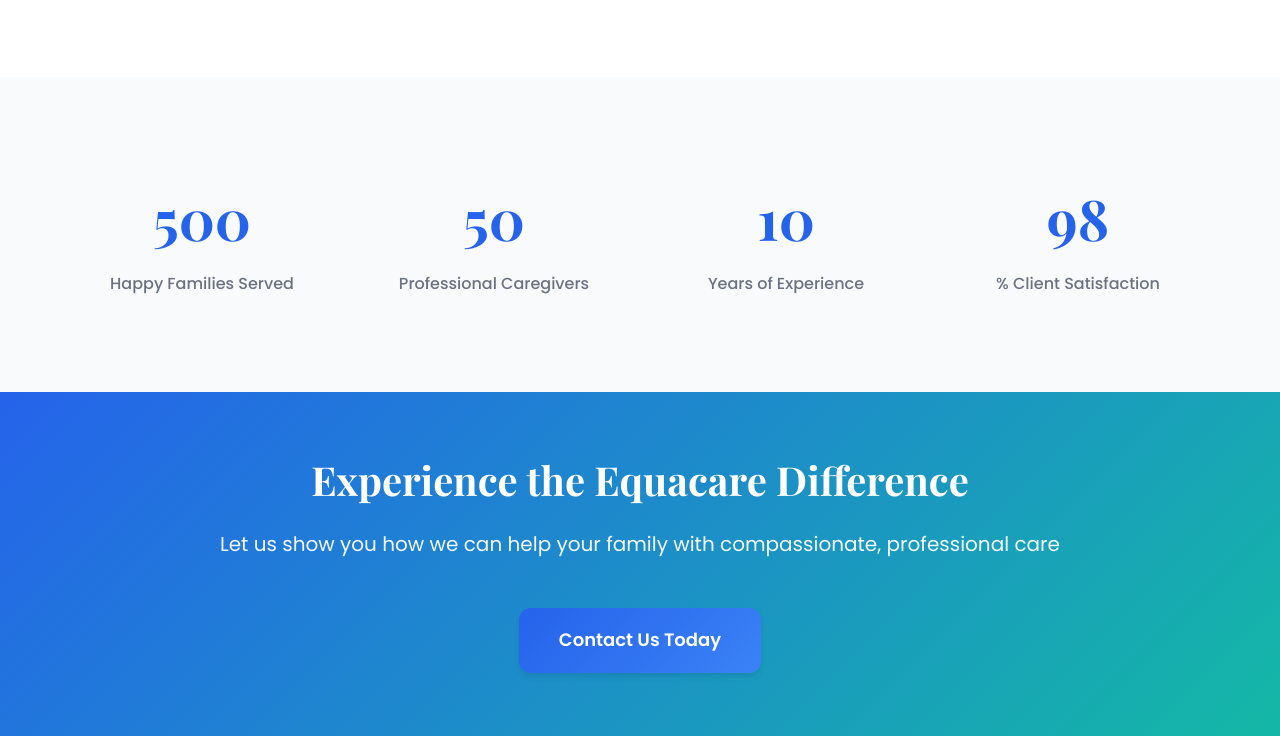
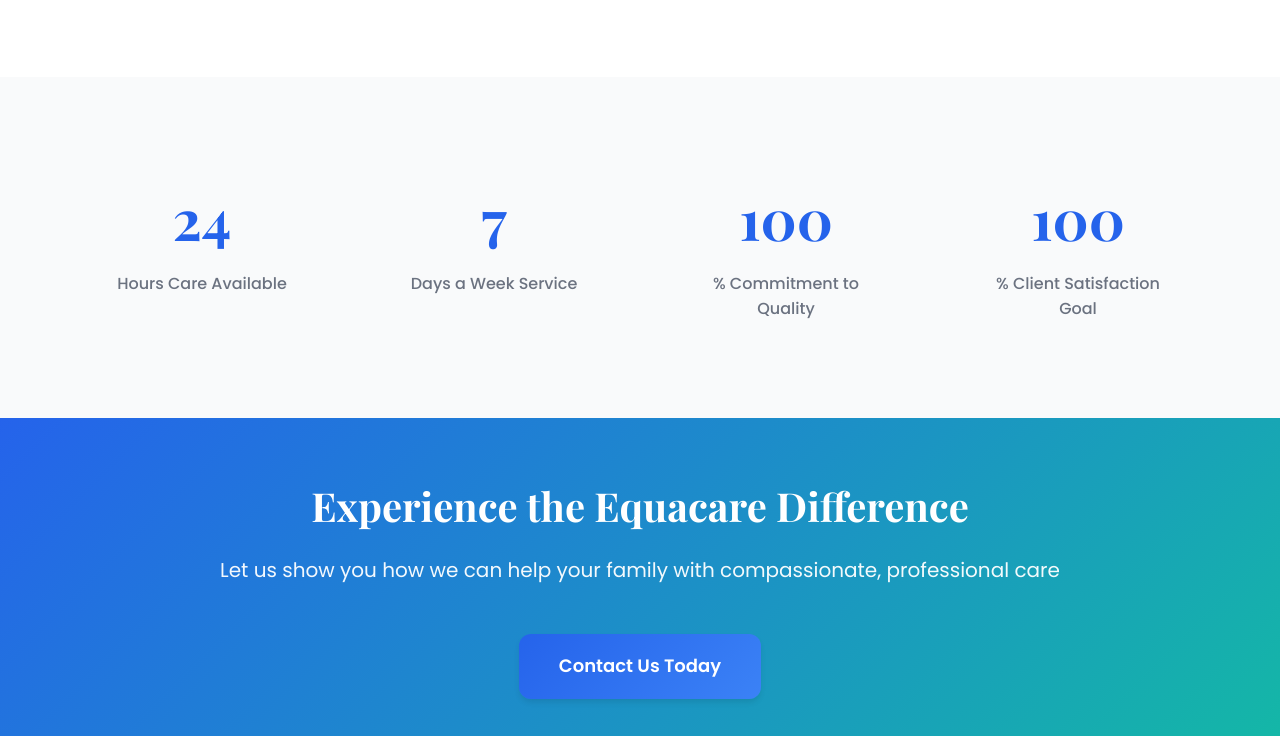
Before and after one commit to theequacare/equacare, a Django app: page /about/ in a window 1280 px wide. Shown: the part 2453-3189 px from the top of the page. Run offline with Django 4.2, Linux system fonts and the light colour scheme.

Commit message:
Update stats to focus on service availability instead of experience

```diff
--- a/templates/website/about.html
+++ b/templates/website/about.html
@@ -110,20 +110,20 @@
     <div class="container">
         <div class="stats-grid">
             <div class="stat-card">
-                <div class="stat-number" data-target="500">0</div>
-                <div class="stat-label">Happy Families Served</div>
+                <div class="stat-number" data-target="24">0</div>
+                <div class="stat-label">Hours Care Available</div>
             </div>
             <div class="stat-card">
-                <div class="stat-number" data-target="50">0</div>
-                <div class="stat-label">Professional Caregivers</div>
+                <div class="stat-number" data-target="7">0</div>
+                <div class="stat-label">Days a Week Service</div>
             </div>
             <div class="stat-card">
-                <div class="stat-number" data-target="10">0</div>
-                <div class="stat-label">Years of Experience</div>
+                <div class="stat-number" data-target="100">0</div>
+                <div class="stat-label">% Commitment to Quality</div>
             </div>
             <div class="stat-card">
-                <div class="stat-number" data-target="98">0</div>
-                <div class="stat-label">% Client Satisfaction</div>
+                <div class="stat-number" data-target="100">0</div>
+                <div class="stat-label">% Client Satisfaction Goal</div>
             </div>
         </div>
     </div>
```
